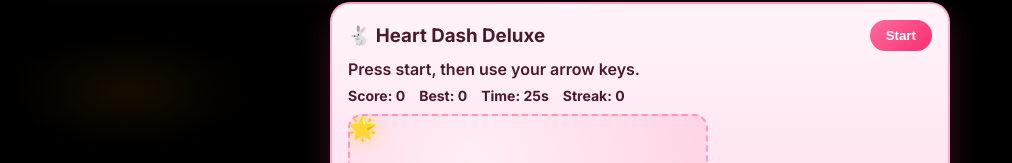
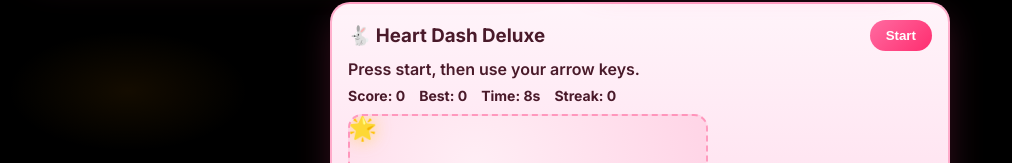
Before and after one commit to shengh318/forget_list, a Next.js app: page / in a window 1280 px wide. Shown: the part 789-952 px from the top of the page, without its empty margins (0-1012 px from the left). Built offline with nearby package versions, Linux system fonts and the light colour scheme.

Commit message:
changed timer

```diff
--- a/src/app/components/ValentineGame.tsx
+++ b/src/app/components/ValentineGame.tsx
@@ -7,7 +7,7 @@ type Position = { x: number; y: number };
 const BOARD_WIDTH = 320;
 const BOARD_HEIGHT = 220;
 const TARGET_SIZE = 56;
-const GAME_SECONDS = 20;
+const GAME_SECONDS = 10;
 
 function randomPosition(): Position {
   return {
--- a/src/app/components/ValentineRunner.tsx
+++ b/src/app/components/ValentineRunner.tsx
@@ -18,7 +18,7 @@ const STAR_SIZE = 24;
 const BOMB_SIZE = 26;
 const ARROW_SIZE = 20;
 const SPEED = 9;
-const ROUND_SECONDS = 25;
+const ROUND_SECONDS = 8;
 const GOAL = 24;
 
 function clamp(value: number, min: number, max: number) {
```
